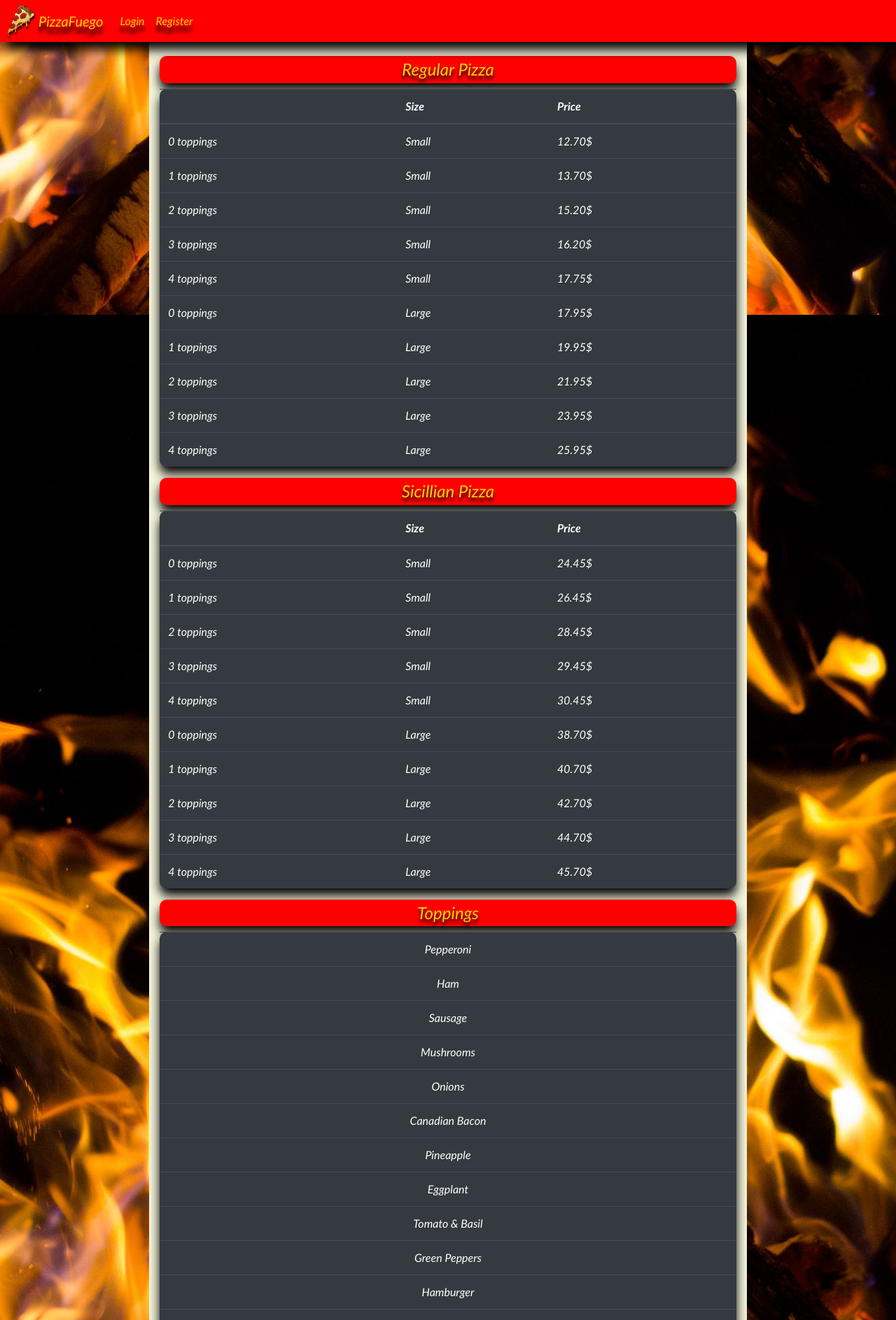
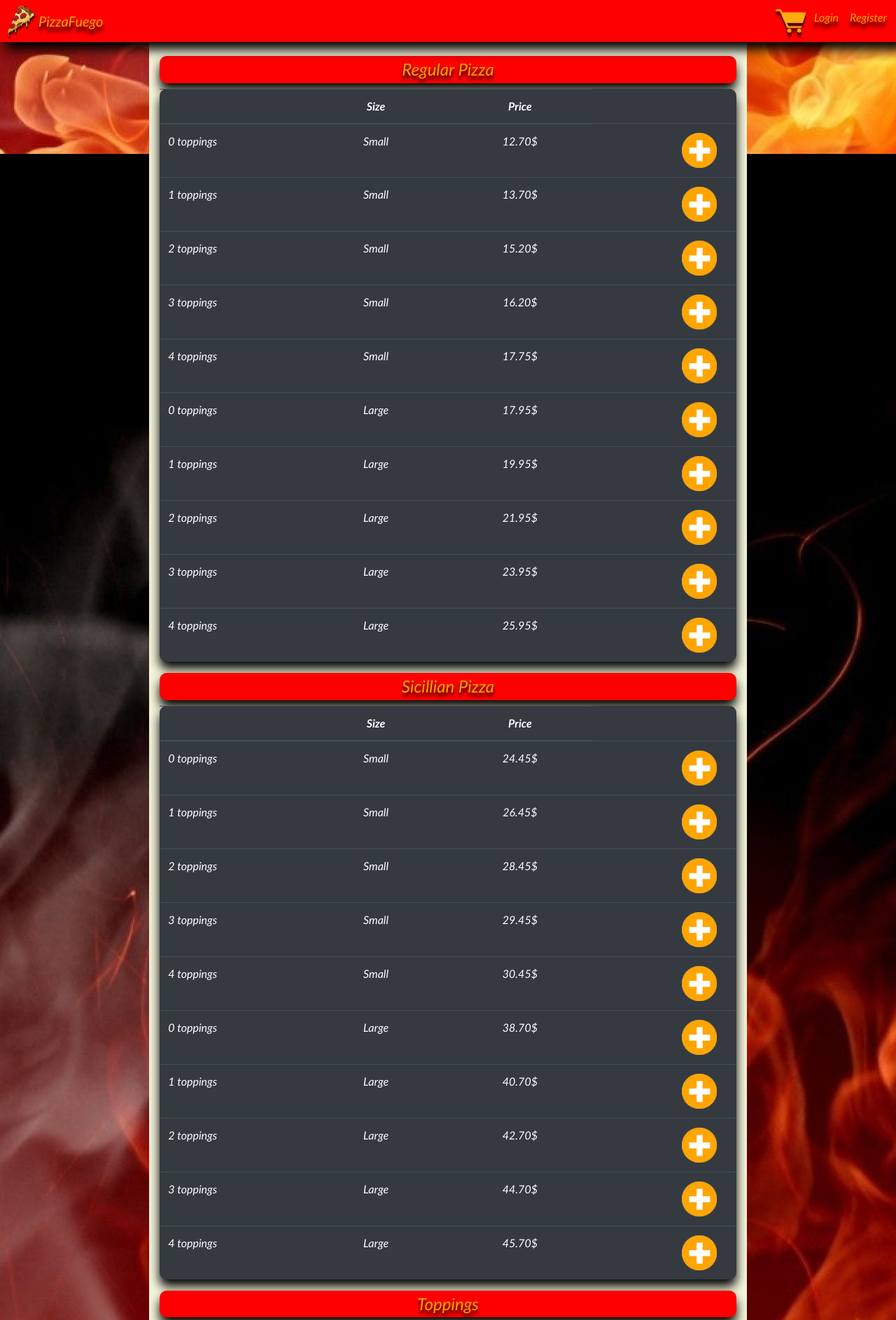
Before and after one commit to DShaulov/CS50-Web-Project-3-PizzaShop, a Django app: page / in a window 1280 px wide. Shown: the top 1887 px of the page at 70% size. Run offline with Django 3.2, Linux system fonts and the light colour scheme; data comes from the database, SQL or seed files in the repository; both versions use the stored data as it was after the commit; some libraries are stand-ins or nearby versions.

Commit message:
9:18 09/03

```diff
--- a/orders/templates/layout.html
+++ b/orders/templates/layout.html
@@ -7,15 +7,15 @@
         {% endblock %}
 
         {% load static %}
-        <link rel="shortcut icon" type="image/png" href="{% static 'favicon.ico' %}"/>
+        <link rel="shortcut icon" type="image/png" href="{% static 'images/favicon.ico' %}"/>
         <link rel="stylesheet" href="https://stackpath.bootstrapcdn.com/bootstrap/4.4.1/css/bootstrap.min.css" integrity="sha384-Vkoo8x4CGsO3+Hhxv8T/Q5PaXtkKtu6ug5TOeNV6gBiFeWPGFN9MuhOf23Q9Ifjh" crossorigin="anonymous">
         <link rel="stylesheet" href="{% static 'style/main.css' %}">
         <style>
             #background {
-                background-image: url('{% static "images/background2.jpeg" %}');
+                background-image: url('{% static "images/background2.jpg" %}');
                 height: 100%;
                 width: 100%;
-                background-size: auto;
+                background-attachment: fixed;
                 background-position: center;
             }
         </style>
@@ -23,9 +23,12 @@
     </head>
     <body id="bg">
         <nav class="navbar navbar-expand myNav">
-            <img src="static/PizzaNavRedone.png" alt="" class="pizzaLogo">
+            <img src="{% static 'images/PizzaNavRedone.png' %}" alt="" class="pizzaLogo">
             <a href="/" class="navbar-brand myLogo">PizzaFuego</a>
-            <ul class="navbar-nav">
+            <ul class="navbar-nav ml-auto">
+                <li class="nav-item">
+                    <a href="/cart"><img src="{% static 'images/shoppingcart.png' %}" alt="" class="pizzaLogo"></a>
+                </li>
                 {% if logged_in == "" %}
                 <li class="nav-item">
                     <a href="/login" class="nav-link myLogo">Login</a>
--- a/orders/templates/login.html
+++ b/orders/templates/login.html
@@ -8,6 +8,7 @@
 <h1 class="menuTitle">Login</h1>
     <div style="text-align: center;" class="col-4 offset-4">
         <br>
+        <p class="error">{{ error }}</p>
         <form action="/login" method="POST" onsubmit="return checkLogin()">
             {% csrf_token %}
             <label for="userName" class="formLabel">User Name:</label>
@@ -19,6 +20,6 @@
             <input type="submit" class="btn btn-primary formLabel" value="Login">
         </form>
         <br>
-        <p style="color: red;">{{ error }}</p>
+        <p class="error">{{ error }}</p>
     </div>
 {% endblock %}
--- a/orders/templates/menu.html
+++ b/orders/templates/menu.html
@@ -5,20 +5,24 @@
 {% endblock %}
 
 {% block body %}
-
+        {% load static %}
 
         <h4 class="menuTitle">Regular Pizza</h4>
         <table class="table table-dark menuTable">
             <thead>
                 <th></th>
-                <th>Size</th>
-                <th>Price</th>
+                <th class="middleTD">Size</th>
+                <th class="middleTD">Price</th>
             </thead>
             {% for pizza in regular_pizzas %}
             <tr>
-                <td>{{ pizza.toppings }} toppings</td>
-                <td>{{ pizza.size }}</td>
-                <td>{{ pizza.price }}$</td>
+                <td style="width: 25%">{{ pizza.toppings }} toppings</td>
+                <td class="middleTD" style="width: 25%">{{ pizza.size }}</td>
+                <td class="middleTD" style="width: 25%">{{ pizza.price }}$</td>
+                <td class="btnTD" style="width: 25%">
+                    <button class="plusBtn"><img src="{% static 'images/plus.png' %}" alt="" class="plusMinus"></button>
+                    <button class="minusBtn" hidden="true"><img src="{% static 'images/minus.png' %}" alt="" class="plusMinus"></button>
+                </td>
             </tr>
             {% endfor %}
         </table>
@@ -27,14 +31,19 @@
         <table class="table table-dark menuTable">
             <thead>
                 <th></th>
-                <th>Size</th>
-                <th>Price</th>
+                <th class="middleTD">Size</th>
+                <th class="middleTD">Price</th>
             </thead>
         {% for pizza in sicillian_pizzas %}
             <tr>
-                <td>{{ pizza.toppings }} toppings</td>
-                <td>{{ pizza.size }}</td>
-                <td>{{ pizza.price }}$</td>
+                <td style="width: 25%">{{ pizza.toppings }} toppings</td>
+                <td class="middleTD" style="width: 25%">{{ pizza.size }}</td>
+                <td class="middleTD" style="width: 25%">{{ pizza.price }}$</td>
+                <td class="btnTD" style="width: 25%">
+                    <button class="plusBtn"><img src="{% static 'images/plus.png' %}" alt="" class="plusMinus"></button>
+                    <button class="minusBtn" hidden="true"><img src="{% static 'images/minus.png' %}" alt="" class="plusMinus"></button>
+
+                </td>
             </tr>
         {% endfor %}
         </table>
@@ -52,14 +61,18 @@
         <table class="table table-dark menuTable">
             <thead>
                 <th></th>
-                <th>Size</th>
-                <th>Price</th>
+                <th class="middleTD">Size</th>
+                <th class="middleTD">Price</th>
             </thead>
         {% for sub in subs %}
             <tr>
-                <td>{{ sub.name }}</td>
-                <td>{{ sub.size }}</td>
-                <td>{{ sub.price }}$</td>
+                <td style="width: 25%">{{ sub.name }}</td>
+                <td class="middleTD" style="width: 25%">{{ sub.size }}</td>
+                <td class="middleTD" style="width: 25%">{{ sub.price }}$</td>
+                <td class="btnTD" style="width: 25%">
+                    <button class="plusBtn"><img src="{% static 'images/plus.png' %}" alt="" class="plusMinus"></button>
+                    <button class="minusBtn" hidden="true"><img src="{% static 'images/minus.png' %}" alt="" class="plusMinus"></button>
+                </td>
             </tr>
         {% endfor %}
         </table>
@@ -68,12 +81,16 @@
         <table class="table table-dark menuTable">
             <thead>
                 <th></th>
-                <th>Price</th>
+                <th class="middleTD">Price</th>
             </thead>
         {% for salad in salads %}
             <tr>
-                <td>{{ salad.name }}</td>
-                <td>{{ salad.price }}$</td>
+                <td style="width: 33.3%">{{ salad.name }}</td>
+                <td class="middleTD" style="width: 33.3%">{{ salad.price }}$</td>
+                <td class="btnTD" style="width: 33.3%">
+                    <button class="plusBtn"><img src="{% static 'images/plus.png' %}" alt="" class="plusMinus"></button>
+                    <button class="minusBtn" hidden="true"><img src="{% static 'images/minus.png' %}" alt="" class="plusMinus"></button>
+                </td>
             </tr>
         {% endfor %}
         </table>
@@ -83,14 +100,18 @@
         <table class="table table-dark menuTable">
             <thead>
                 <th></th>
-                <th>Size</th>
-                <th>Price</th>
+                <th class="middleTD">Size</th>
+                <th class="middleTD">Price</th>
             </thead>
         {% for platter in dinner_platters %}
             <tr>
-                <td>{{ platter.name }}</td>
-                <td>{{ platter.size }}</td>
-                <td>{{ platter.price }}$</td>
+                <td style="width: 25%">{{ platter.name }}</td>
+                <td class="middleTD" style="width: 25%">{{ platter.size }}</td>
+                <td class="middleTD" style="width: 25%">{{ platter.price }}$</td>
+                <td class="btnTD" style="width: 25%">
+                    <button class="plusBtn" id="plusBtn"><img src="{% static 'images/plus.png' %}" alt="" class="plusMinus"></button>
+                    <button class="minusBtn" hidden="true" id="minusBtn"><img src="{% static 'images/minus.png' %}" alt="" class="plusMinus"></button>
+                </td>
             </tr>
         {% endfor %}
         </table>
--- a/orders/urls.py
+++ b/orders/urls.py
@@ -6,5 +6,6 @@ urlpatterns = [
     path("", views.index, name="index"),
     path("register", views.register, name="register"),
     path("login", views.login, name="login"),
-    path("logout", views.logout, name="logout")
+    path("logout", views.logout, name="logout"),
+    path("cart", views.cart, name="cart")
 ]
--- a/orders/views.py
+++ b/orders/views.py
@@ -64,11 +64,13 @@ def login(request):
         # authenticate returns a user object if username and password match
         user = authenticate(request, username=user_name, password=password)
         if user is not None:
+            print("correct")
             request.session['username'] = user.username
             return HttpResponseRedirect("/")
 
         else:
             context = {
+                "logged_in": "",
                 "error": "*username or password are incorrect"
             }
             return render(request, "login.html", context=context)
@@ -84,5 +86,20 @@ def login(request):
         return render(request, "login.html", context=context)
 
 def logout(request):
+    """clear session['username'] and redriect to homepage """
     del request.session['username']
     return HttpResponseRedirect("/")
+
+def cart(request):
+
+    # check to see if user is logged in
+    try:
+        logged_in = request.session['username']
+
+    except KeyError:
+        return HttpResponseRedirect("/login")
+
+    context = {
+        "logged_in": logged_in
+    }
+    return render(request, "cart.html", context=context)
--- a/pizza/urls.py
+++ b/pizza/urls.py
@@ -21,5 +21,6 @@ urlpatterns = [
     path("admin/", admin.site.urls),
     path("register", include("orders.urls")),
     path("login", include("orders.urls")),
-    path("logout", include("orders.urls"))
+    path("logout", include("orders.urls")),
+    path("cart", include("orders.urls"))
 ]
--- a/static/style/main.css
+++ b/static/style/main.css
@@ -27,16 +27,16 @@ body, html {
 }
 
 .myLogo {
-    color: #ffd500;
-    text-shadow: 0px 10px 5px black;
+    color: #ffa500;
+    text-shadow: 0px 7px 5px black;
 }
 
 a:hover, a:visited {
-    color:#ffd500;
+    color:#ffa500;
 }
 
 .menuTitle {
-    color: #ffd500;
+    color: #ffa500;
     background-color: red;
     text-align: center;
     box-shadow: 0px 10px 15px black;
@@ -55,11 +55,54 @@ a:hover, a:visited {
     height: 50px;
 }
 
+.shoppingCart {
+    width: 50px;
+    height: 50px;
+}
+
 .formLabel {
-    color: #ffd500;
+    color: #ffa500;
     background-color: red;
     text-align: center;
     border-radius: 10px;
     padding: 5px;
     text-shadow: 0px 5px 5px black;
 }
+
+.error {
+    color: red;
+}
+
+.plusMinus {
+    width: 50px;
+    height: 50px;
+    margin-right: 10px;
+}
+
+.btnTD {
+    text-align: right;
+}
+
+.middleTD {
+    text-align: center;
+}
+
+.plusBtn {
+    background-color: #343a40;
+    border: 0px;
+
+}
+
+.minusBtn {
+    background-color: #343a40;
+    border: 0px;
+
+}
+
+.plusBtn:focus {
+    outline: none;
+}
+
+.minusBtn:focus {
+    outline: none;
+}
```
Also changed, not shown: orders/templates/cart.html (added, +9 -0 lines), db.sqlite3, static/images/PizzaNavRedone.png (renamed from static/PizzaNavRedone.png), static/images/background2.jpeg (deleted), static/images/background2.jpg (added), static/images/background2Redone.jpg (deleted), static/images/favicon.ico (renamed from static/favicon.ico), static/images/minus.png (added), static/images/plus.png (added), static/images/shoppingcart.png (added).
